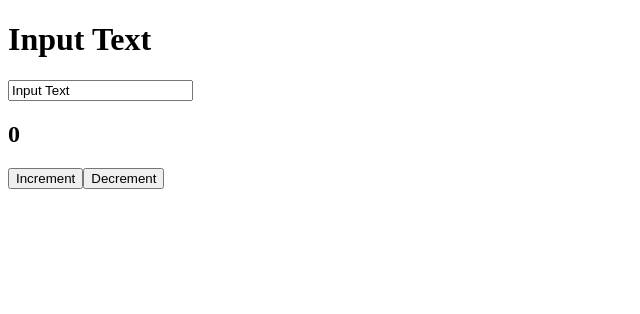
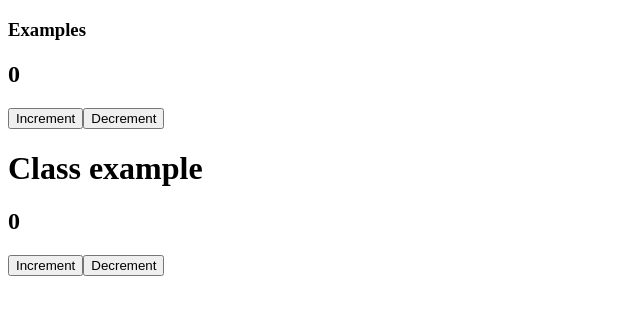
Before and after one commit to Semburg/react_some_app, a React (Create React App) app: page / in a window 1280 px wide. Shown: the top 314 px of the page, without its empty margins (0-640 px from the left). Built offline with nearby package versions, Linux system fonts and the light colour scheme.

Commit message:
class component views

```diff
--- a/src/App.js
+++ b/src/App.js
@@ -1,4 +1,6 @@
 import React, { useState } from 'react';
+import ClassCounter from './components/ClassCounter';
+import Counter from './components/Counter';
 
 // 22-04   23/8
 
@@ -8,24 +10,13 @@ function App() {
   const [likes, setLikes] = useState(0)
   const [value, setValue] = useState('Input Text')
 
-  function increment() {
-    setLikes(likes + 1)
-  }
 
-  function decrement() {
-    setLikes(likes - 1)
-  }
 
   return (
     <div className="App">
-      <h1>{value}</h1>
-      <input
-        type="text"
-        value={value}
-        onChange={event => setValue(event.target.value)} />
-      <h2>{likes}</h2>
-      <button onClick={increment} >Increment</button>
-      <button onClick={decrement}>Decrement</button>
+      <h3>Examples</h3>
+      <Counter/>
+      <ClassCounter/>
     </div>
   );
 }
--- /dev/null
+++ b/src/components/ClassCounter.jsx
@@ -0,0 +1,34 @@
+import React, { Component } from 'react'
+
+export default class ClassCounter extends Component {
+
+    constructor(props) {
+        super(props);
+        this.state = {
+            count: 0,
+        }
+        this.increment = this.increment.bind(this);
+        this.decrement = this.decrement.bind(this);
+
+    }
+
+    increment() {
+        this.setState({ count: this.state.count + 1 })
+    }
+
+    decrement() {
+        this.setState({ count: this.state.count - 1 })
+
+    }
+
+    render() {
+        return (
+            <div>
+                <h1>Class example</h1>
+                <h2>{this.state.count}</h2>
+                <button onClick={this.increment}>Increment</button>
+                <button onClick={this.decrement}>Decrement</button>
+            </div>
+        )
+    }
+}
--- a/src/components/Counter.jsx
+++ b/src/components/Counter.jsx
@@ -1,9 +1,21 @@
-import React from 'react'
+import React, { useState } from 'react'
 
-function Counter() {
+const Counter = () => {
+    const [likes, setLikes] = useState(0)
+
+    function increment() {
+        setLikes(likes + 1)
+      }
+
+      function decrement() {
+        setLikes(likes - 1)
+      }
+
     return (
         <div>
-
+            <h2>{likes}</h2>
+            <button onClick={increment}>Increment</button>
+            <button onClick={decrement}>Decrement</button>
         </div>
     )
 }
```
